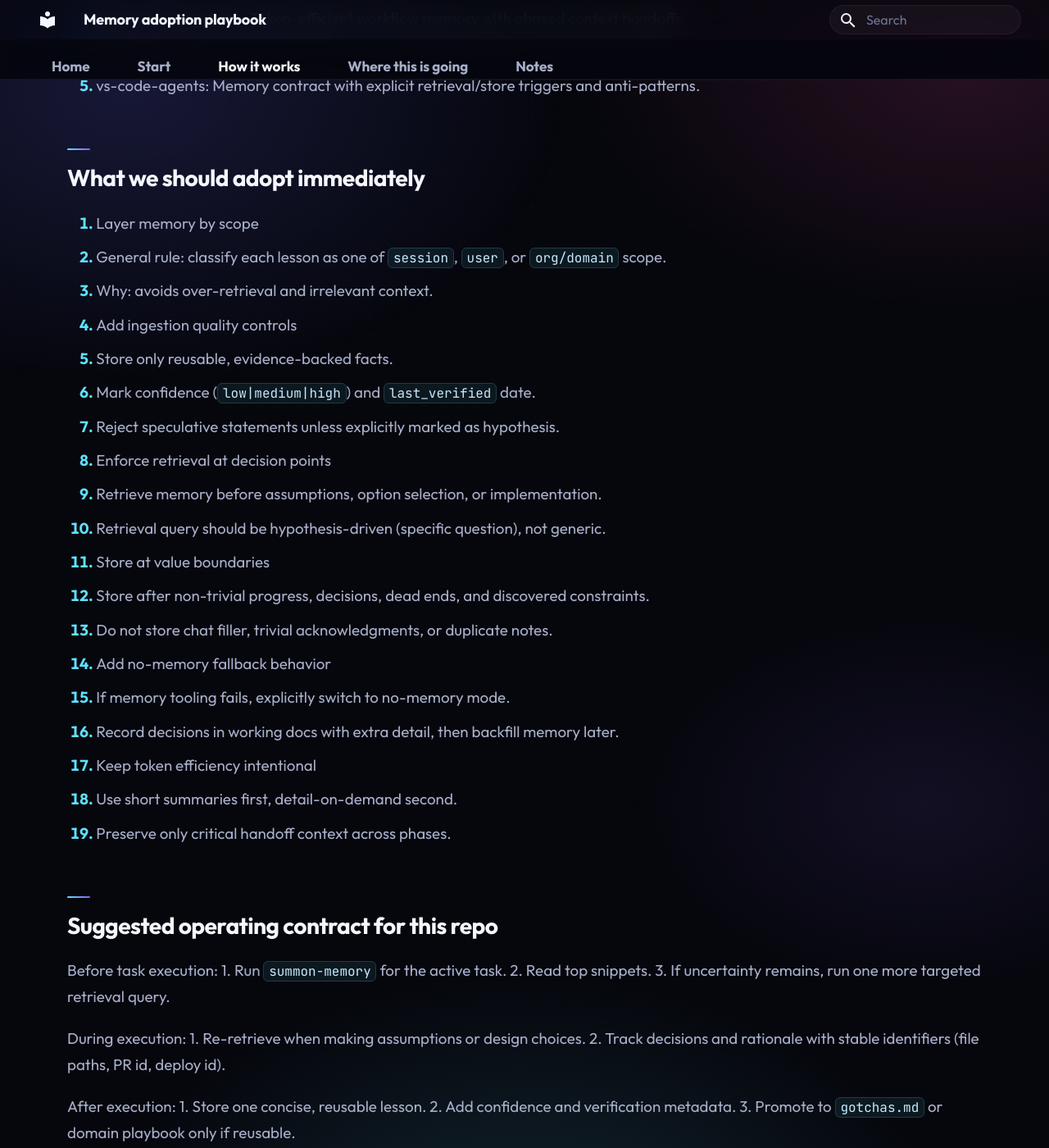
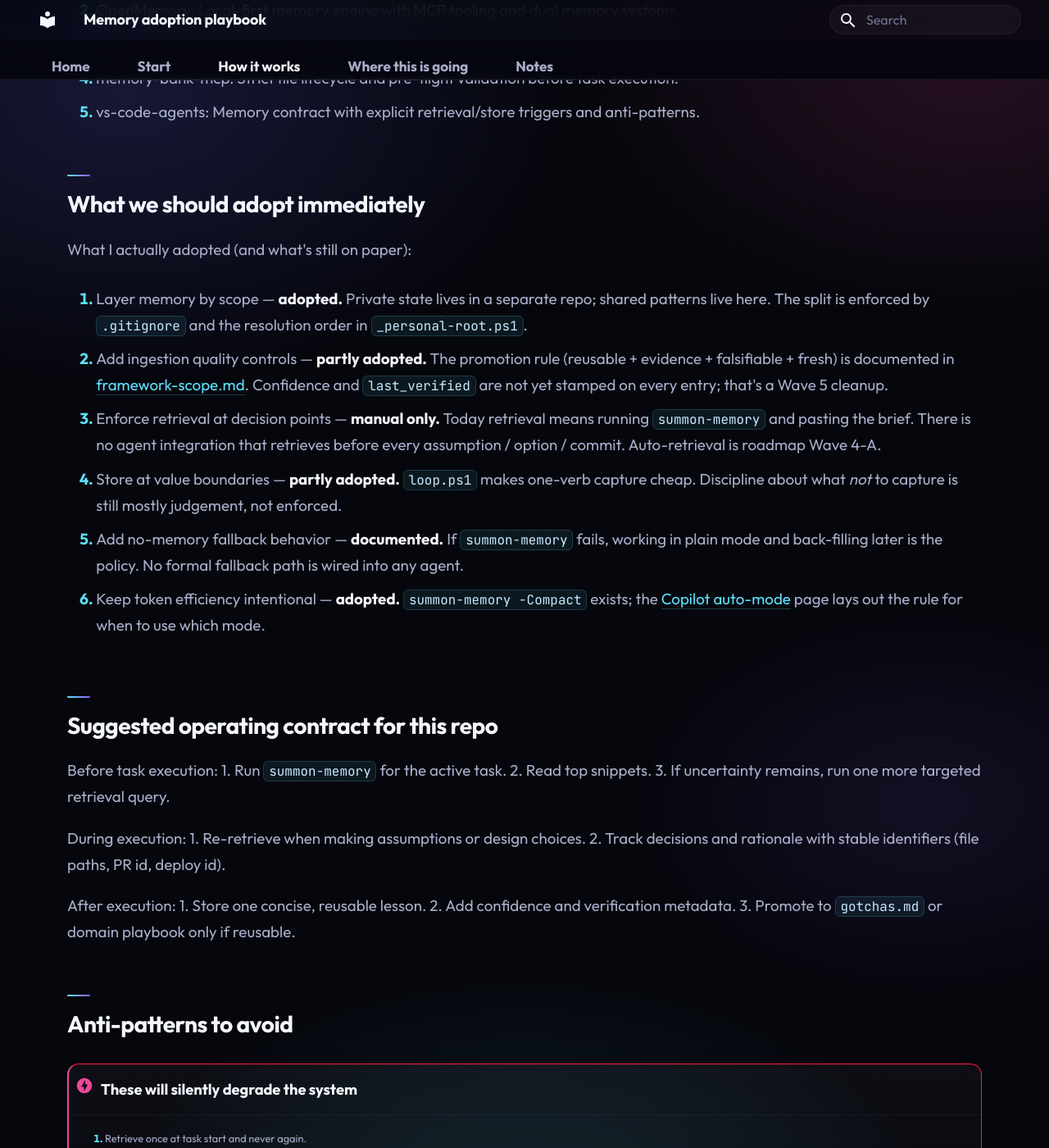
Before and after one commit to victorfelisbino/my-agent-memory, an MkDocs documentation site: the page built from docs/memory-adoption-playbook.md, in a window 1280 px wide and 1400 px high, scrolled down 1642 px. Shown: the whole window at 82% size. Built offline with MkDocs 1.6.1 and Material for MkDocs 9.7.7, drawn with Linux system fonts in a browser that asks for light colours; some of the changed text lies outside the part shown.

Commit message:
docs: honest sweep round 2 (README, CONTRIBUTING, framework-purpose, adoption-playbook, weekly-review, approval-gates) (#18)
Aligns the rest of the repo with the language already set in status.md, roadmap.md, framework-scope.md, and the team-memory READMEs.

- README: drop 'framework' overclaims in middle/bottom sections; reframe 'Skills and connectors layer' as 'mostly templates today' with the one shipped skill called out; remove implicit auto-injection claim from the layer-flow diagram; soften 'team-memory promotion' to 'reserved structure'; point to status + roadmap from Start Here; honest 'Why this exists' as a bet, not a proven outcome.
- CONTRIBUTING: open with reality check (single contributor, syntax-only CI, team-memory flow has never run); refocus contributions on running the anti-hallucination harness or flagging false claims.
- docs/framework-purpose.md: rewrite KPI panel to match real outputs ('a brief I paste into Copilot, not auto-injected'); add automated-vs-manual call-out; soften 'team knowledge' line; add aspirational note to the guardrails admonition.
- docs/memory-adoption-playbook.md: relabel KPI panel as Adopted-today / On-paper-only / Promotion-rule; rewrite the six-point 'adopt immediately' list to mark each item as adopted, partly adopted, or documented only.
- weekly-review-checklist.md: remove broken reference to deleted docs/weekly-business-scorecard.md; clarify single-contributor framing; clarify which files live in the personal repo.
- team-memory/approval-gates.md: lead with aspirational status banner.

Co-authored-by: Victor Felisbino <victor.felisbino@provisionsgroup.com>

```diff
--- a/docs/memory-adoption-playbook.md
+++ b/docs/memory-adoption-playbook.md
@@ -4,7 +4,7 @@
 	<div class="landing-grid">
 		<div class="hero-copy">
 			<h1>Borrowed patterns, opinionated defaults.</h1>
-			<p class="lead">Notes on what I copied from other memory projects (mem0, OpenMemory, the cursor-memory-bank line of work) and the operating rules I settled on for this repo. Treat it as a working contract, not gospel.</p>
+			<p class="lead">Notes on what I copied from other memory projects (mem0, OpenMemory, the cursor-memory-bank line of work) and the operating rules I settled on for this repo. Treat it as a working contract, not gospel &mdash; some of what's below I run today, some of it is still aspirational. See <a href="status.md">Status</a> for the precise line.</p>
 			<div class="pill-row">
 				<span class="pill">Layer by scope</span>
 				<span class="pill">Evidence first</span>
@@ -13,16 +13,16 @@
 		</div>
 		<div class="kpi-panel">
 			<div class="kpi-item">
-				<strong>Immediate adoption</strong>
-				<span>Scope classification, ingestion controls, retrieval discipline.</span>
+				<strong>Adopted today</strong>
+				<span>Scope classification (private vs shared), ingestion rule (one-verb capture), weekly synthesis cadence.</span>
 			</div>
 			<div class="kpi-item">
-				<strong>Anti-pattern</strong>
-				<span>Write-only memory or high-confidence unverified claims.</span>
+				<strong>On paper only</strong>
+				<span>Confidence + last-verified metadata on every entry; retrieval at every decision point.</span>
 			</div>
 			<div class="kpi-item">
 				<strong>Promotion rule</strong>
-				<span>Promote only with evidence, reuse, and verification date.</span>
+				<span>Promote only with evidence, reuse, and a transfer test — manual judgement today, no harness yet.</span>
 			</div>
 		</div>
 	</div>
@@ -66,30 +66,19 @@ Use it as an implementation guide for this repository.
 
 ## What we should adopt immediately
 
-1. Layer memory by scope
-- General rule: classify each lesson as one of `session`, `user`, or `org/domain` scope.
-- Why: avoids over-retrieval and irrelevant context.
+What I actually adopted (and what's still on paper):
 
-2. Add ingestion quality controls
-- Store only reusable, evidence-backed facts.
-- Mark confidence (`low|medium|high`) and `last_verified` date.
-- Reject speculative statements unless explicitly marked as hypothesis.
+1. Layer memory by scope &mdash; **adopted.** Private state lives in a separate repo; shared patterns live here. The split is enforced by `.gitignore` and the resolution order in `_personal-root.ps1`.
 
-3. Enforce retrieval at decision points
-- Retrieve memory before assumptions, option selection, or implementation.
-- Retrieval query should be hypothesis-driven (specific question), not generic.
+2. Add ingestion quality controls &mdash; **partly adopted.** The promotion rule (reusable + evidence + falsifiable + fresh) is documented in [framework-scope.md](framework-scope.md). Confidence and `last_verified` are not yet stamped on every entry; that's a Wave 5 cleanup.
 
-4. Store at value boundaries
-- Store after non-trivial progress, decisions, dead ends, and discovered constraints.
-- Do not store chat filler, trivial acknowledgments, or duplicate notes.
+3. Enforce retrieval at decision points &mdash; **manual only.** Today retrieval means running `summon-memory` and pasting the brief. There is no agent integration that retrieves before every assumption / option / commit. Auto-retrieval is roadmap Wave 4-A.
 
-5. Add no-memory fallback behavior
-- If memory tooling fails, explicitly switch to no-memory mode.
-- Record decisions in working docs with extra detail, then backfill memory later.
+4. Store at value boundaries &mdash; **partly adopted.** `loop.ps1` makes one-verb capture cheap. Discipline about what *not* to capture is still mostly judgement, not enforced.
 
-6. Keep token efficiency intentional
-- Use short summaries first, detail-on-demand second.
-- Preserve only critical handoff context across phases.
+5. Add no-memory fallback behavior &mdash; **documented.** If `summon-memory` fails, working in plain mode and back-filling later is the policy. No formal fallback path is wired into any agent.
+
+6. Keep token efficiency intentional &mdash; **adopted.** `summon-memory -Compact` exists; the [Copilot auto-mode](copilot-auto-mode.md) page lays out the rule for when to use which mode.
 
 ## Suggested operating contract for this repo
 
```
Also changed, not shown: CONTRIBUTING.md (+11 -3 lines), README.md (+47 -43 lines), docs/framework-purpose.md (+19 -15 lines), team-memory/approval-gates.md (+6 -2 lines), weekly-review-checklist.md (+12 -14 lines).
